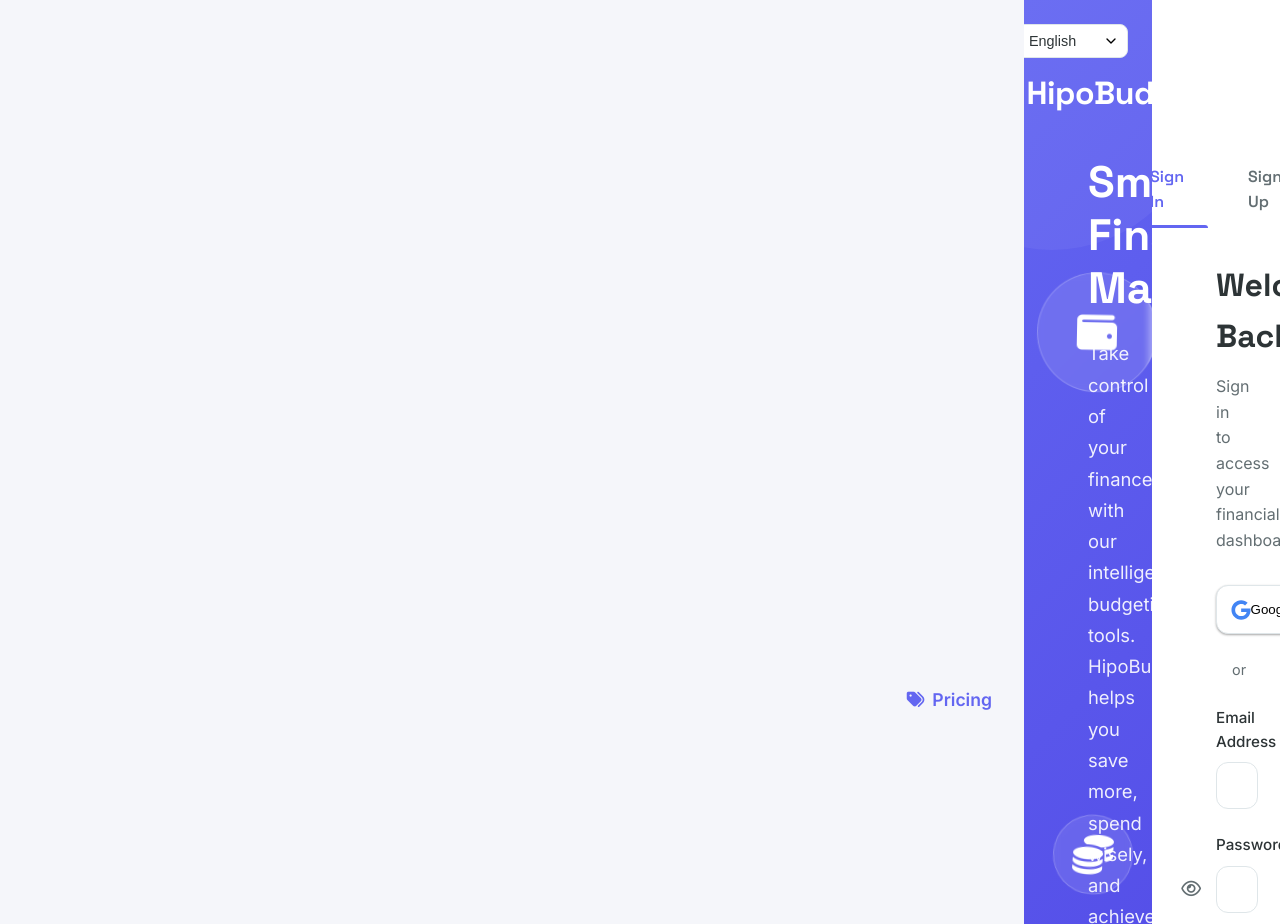
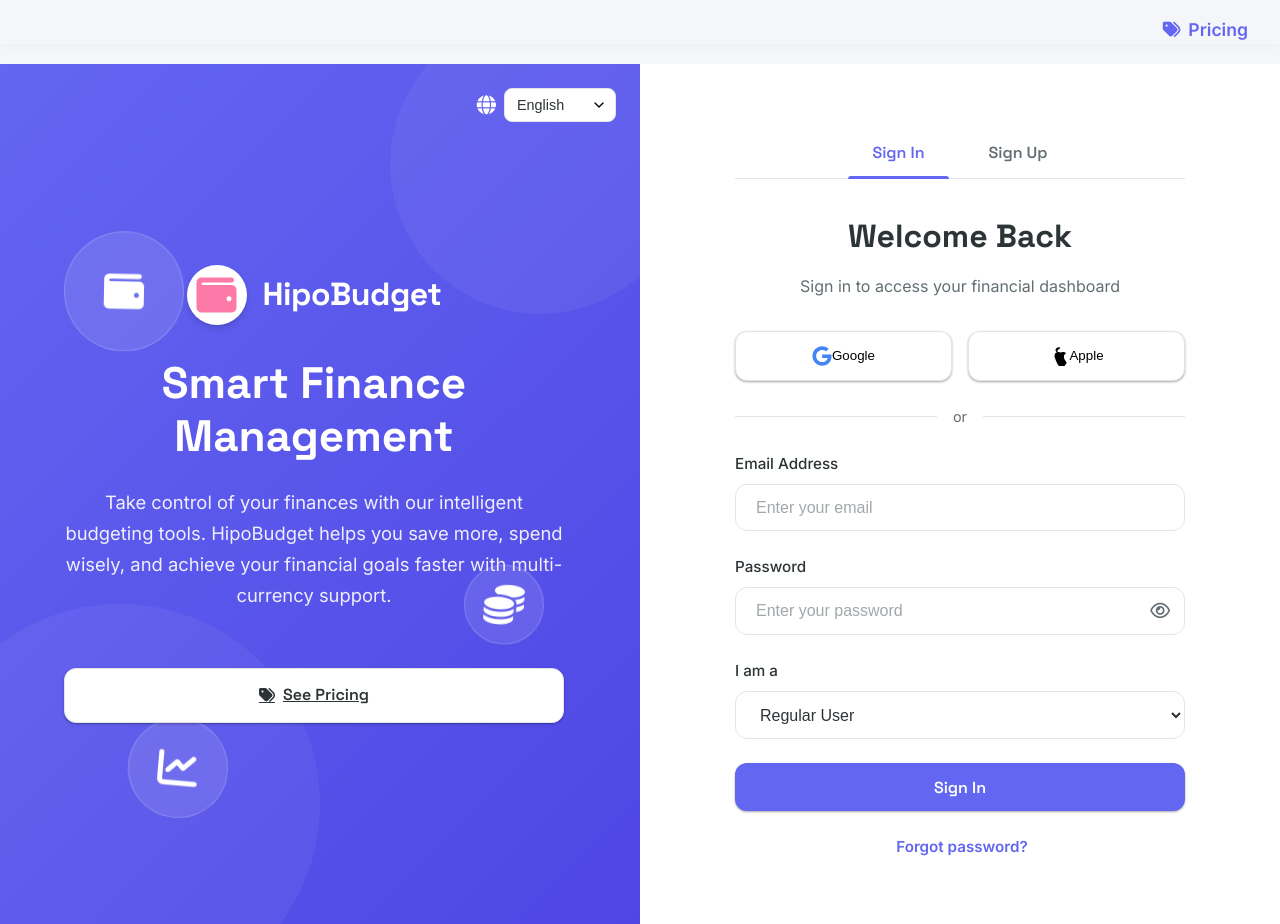
Before and after one commit to hipotech-dev/budget, a website: page index.html in a window 1280 px wide. Shown: the top 924 px of the page. Drawn offline with Linux system fonts and the light colour scheme; a script that the page names is missing.

Commit message:
Update index.html

```diff
--- a/index.html
+++ b/index.html
@@ -898,15 +898,14 @@
     </style>
 </head>
 <body>
-    <!-- Add Pricing link to the top navigation or hero section -->
-    <nav style="width:100%;display:flex;justify-content:flex-end;align-items:center;padding:1rem 2rem 0 2rem;gap:1.5rem;">
+    <nav style="width:100%;display:flex;justify-content:flex-end;align-items:center;padding:1rem 2rem 0 2rem;gap:1.5rem;position:fixed;top:0;left:0;z-index:100;background:var(--light);box-shadow:0 2px 8px rgba(0,0,0,0.03);">
         <a href="pricing.html" style="font-weight:600;color:var(--primary);text-decoration:none;font-size:1.1rem;display:flex;align-items:center;gap:0.5rem;">
             <i class="fas fa-tags"></i> Pricing
         </a>
     </nav>
-
+    <div style="display:flex;flex:1;min-height:100vh;width:100vw;margin-top:64px;">
         <!-- Welcome Section -->
-    <section class="welcome-section">
+        <section class="welcome-section" style="flex:1;min-width:0;">
             <div class="wallet-float">
                 <i class="fas fa-wallet"></i>
             </div>
@@ -916,7 +915,6 @@
             <div class="wallet-float">
                 <i class="fas fa-chart-line"></i>
             </div>
-        <!-- Only the language selector remains -->
             <div class="language-selector">
                 <i class="fas fa-globe"></i>
                 <select id="language-selector">
@@ -933,7 +931,6 @@
                     <option value="pt">Português</option>
                 </select>
             </div>
-
             <div class="welcome-content">
                 <div class="logo">
                     <div class="logo-icon">
@@ -947,15 +944,13 @@
                     HipoBudget helps you save more, spend wisely, and achieve your
                     financial goals faster.
                 </p>
-            <!-- Add Pricing button here -->
                 <a href="pricing.html" class="btn btn-secondary" style="margin: 1.5rem auto 0 auto; display: inline-flex; align-items: center; gap: 0.5rem;">
                     <i class="fas fa-tags"></i> See Pricing
                 </a>
             </div>
         </section>
-
         <!-- Auth Section -->
-    <section class="auth-section">
+        <section class="auth-section" style="flex:1;min-width:0;">
             <div class="auth-container">
                 <div class="auth-tabs">
                     <div class="auth-tab active" data-tab="signin" data-i18n="sign_in_tab">Sign In</div>
@@ -1114,6 +1109,7 @@
                 </div>
             </div>
         </section>
+    </div>
 
     <!-- Password Reset Modal -->
     <div id="password-reset-modal">
```
Lines whose indentation alone changed are shown as unchanged.
